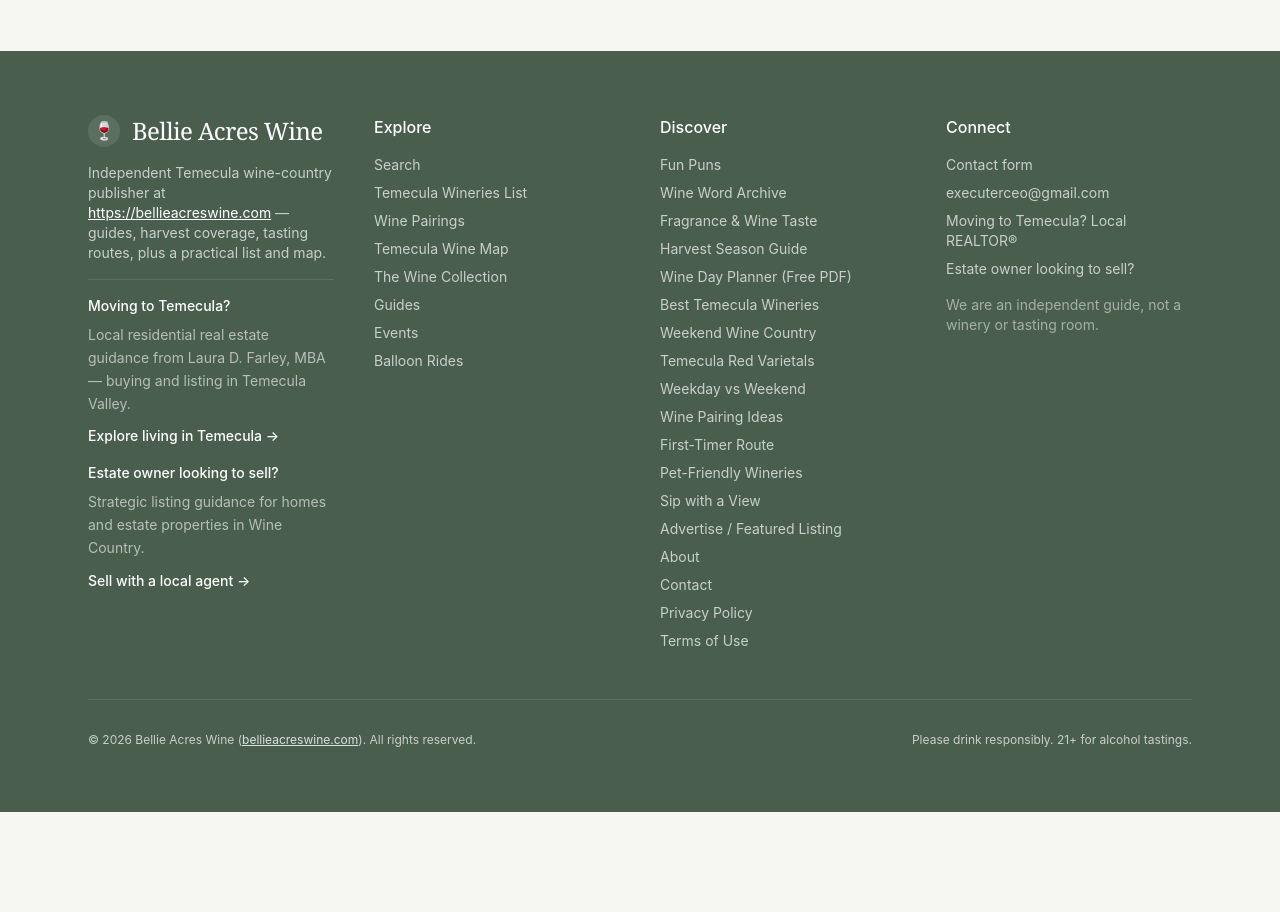
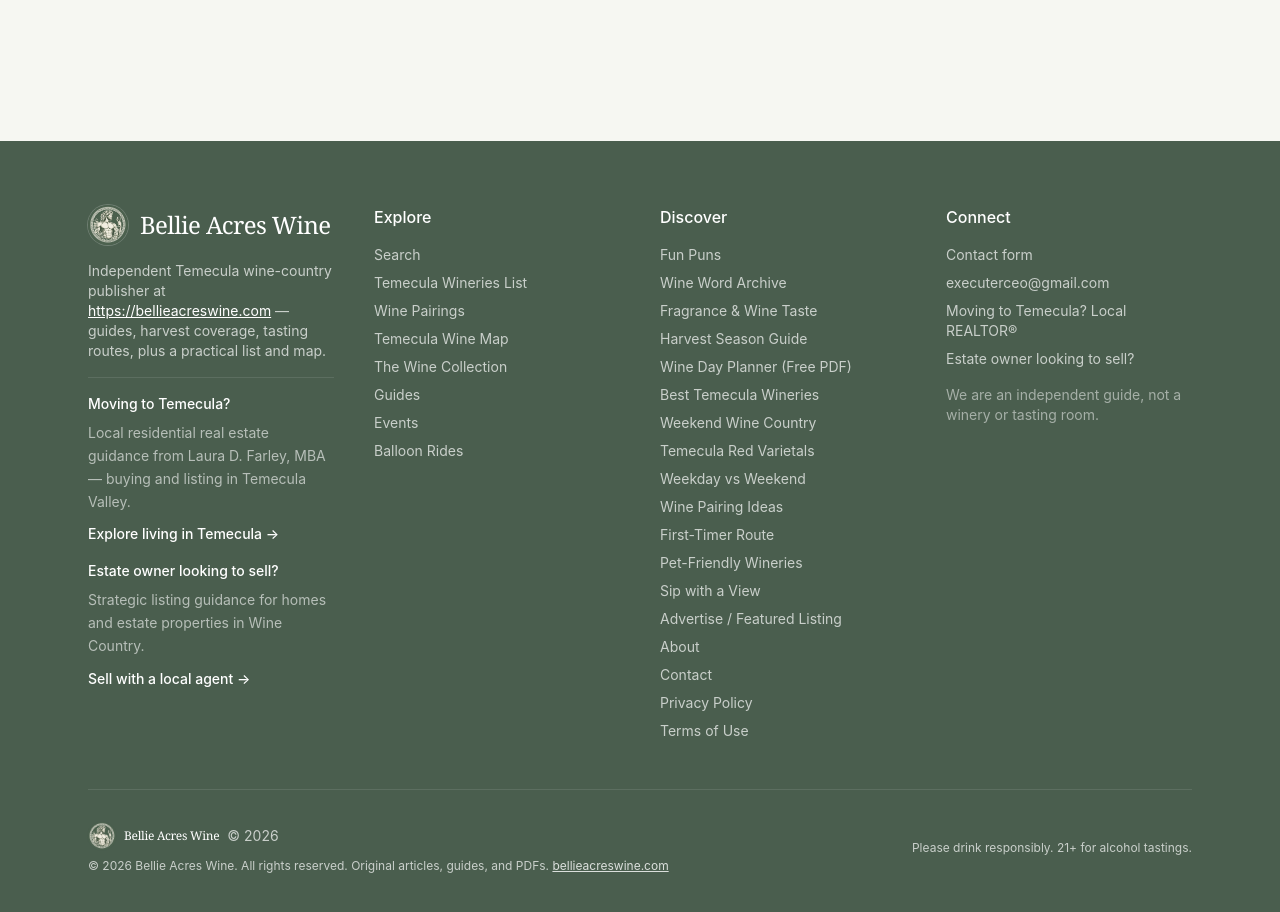
Before and after one commit to ExecuterAI/temecula, an Astro site: page /wine-day-planner in a window 1280 px wide. Shown: the part 1330-2242 px from the top of the page. Before the commit the page ends 2142 px from the top, so only its background shows below. Built offline with nearby package versions, Linux system fonts and the light colour scheme; Astro itself is replaced by a stand-in of ours.

Commit message:
Copyright notice with seal next to Bellie Acres Wine

```diff
--- /dev/null
+++ b/src/components/CopyrightMark.astro
@@ -0,0 +1,25 @@
+---
+interface Props {
+  size?: 'sm' | 'md';
+  onDark?: boolean;
+}
+const { size = 'sm', onDark = false } = Astro.props;
+const px = size === 'md' ? 'w-9 h-9' : 'w-7 h-7';
+const nameClass = onDark
+  ? 'font-serif text-white tracking-tight'
+  : 'font-serif text-[#2B322C] tracking-tight';
+const year = new Date().getFullYear();
+---
+<div class="inline-flex items-center gap-2 min-w-0">
+  <img
+    src="/images/bellie-acres-seal.jpg"
+    alt=""
+    width="1254"
+    height="1254"
+    class={`${px} rounded-full object-cover shrink-0 ring-1 ring-[#4A5E4E]/25`}
+  />
+  <span class={`${nameClass} ${size === 'md' ? 'text-xl' : 'text-base'}`}>Bellie Acres Wine</span>
+  <span class={onDark ? 'text-white/70 text-xs sm:text-sm' : 'text-stone-500 text-xs sm:text-sm'}>
+    © {year}
+  </span>
+</div>
--- a/src/components/Footer.astro
+++ b/src/components/Footer.astro
@@ -1,14 +1,19 @@
 ---
 import RelocateCta from './RelocateCta.astro';
+import CopyrightMark from './CopyrightMark.astro';
 ---
 <footer class="bg-dark-sage text-white/70 mt-20">
   <div class="max-w-6xl mx-auto px-6 py-16">
     <div class="grid md:grid-cols-4 gap-10">
       <div>
           <a href="https://bellieacreswine.com/" class="flex items-center gap-3 mb-4 text-white hover:text-white">
-            <div class="w-8 h-8 bg-white/10 rounded-2xl flex items-center justify-center">
-              <span class="text-lg">🍷</span>
-            </div>
+            <img
+              src="/images/bellie-acres-seal.jpg"
+              alt=""
+              width="1254"
+              height="1254"
+              class="w-10 h-10 rounded-full object-cover ring-1 ring-white/20"
+            />
             <span class="font-serif text-2xl text-white tracking-tight">Bellie Acres Wine</span>
           </a>
         <p class="text-sm">
@@ -79,8 +84,14 @@
       </div>
     </div>
 
-    <div class="border-t border-white/10 mt-12 pt-8 text-xs flex flex-col md:flex-row justify-between gap-4">
-      <div>© {new Date().getFullYear()} Bellie Acres Wine (<a class="text-white/80 underline hover:text-white" href="https://bellieacreswine.com/">bellieacreswine.com</a>). All rights reserved.</div>
+    <div class="border-t border-white/10 mt-12 pt-8 text-xs flex flex-col md:flex-row justify-between gap-4 items-start md:items-center">
+      <div class="space-y-2">
+        <CopyrightMark onDark size="sm" />
+        <div>
+          © {new Date().getFullYear()} Bellie Acres Wine. All rights reserved. Original articles, guides, and PDFs.
+          <a class="text-white/80 underline hover:text-white" href="https://bellieacreswine.com/">bellieacreswine.com</a>
+        </div>
+      </div>
       <div>Please drink responsibly. 21+ for alcohol tastings.</div>
     </div>
   </div>
--- a/src/pages/guides/fragrance-and-wine-taste.astro
+++ b/src/pages/guides/fragrance-and-wine-taste.astro
@@ -1,6 +1,7 @@
 ---
 import Layout from '../../layouts/Layout.astro';
 import Navbar from '../../components/Navbar.astro';
+import CopyrightMark from '../../components/CopyrightMark.astro';
 
 const jsonLd = {
   '@context': 'https://schema.org',
@@ -35,6 +36,9 @@
         <p class="mt-4 text-sm text-stone-500">
           Independent guide from <a href="/about" class="underline hover:text-stone-800">Bellie Acres Wine</a>. 21+ for alcohol tastings.
         </p>
+        <div class="mt-5">
+          <CopyrightMark size="sm" />
+        </div>
       </div>
     </header>
 
--- a/src/pages/terms.astro
+++ b/src/pages/terms.astro
@@ -10,7 +10,7 @@
   <Navbar />
   <main class="max-w-3xl mx-auto px-6 py-16 space-y-6 text-stone-700 leading-relaxed">
     <h1 class="text-5xl font-serif tracking-tight mb-2 text-stone-900">Terms of Use</h1>
-    <p class="text-stone-500 mb-10">Last updated: September 5, 2026 · https://bellieacreswine.com</p>
+    <p class="text-stone-500 mb-10">Last updated: September 26, 2026 · https://bellieacreswine.com</p>
 
     <p>
       Welcome to Bellie Acres Wine at <strong>bellieacreswine.com</strong>. By accessing or using this website, you
@@ -38,9 +38,11 @@
 
     <h2 class="text-2xl font-serif text-stone-900 mt-10 mb-3">Intellectual property</h2>
     <p>
-      Site design, original text, and branding are owned by us or used under license. You may not copy the site for
-      commercial scraping or republication without permission. Third-party marks (winery names, logos if any) belong
-      to their owners.
+      © {new Date().getFullYear()} Bellie Acres Wine. All rights reserved. Original articles, guides, photographs we
+      publish, and downloadable PDFs (including the Wine Day Planner) are owned by Bellie Acres Wine. You may not copy,
+      scrape, or republish that original content for commercial use without permission. Fair-use quotation with credit
+      and a link to bellieacreswine.com is welcome. Third-party marks (winery names, logos if any) belong to their
+      owners. The Bellie Acres Wine seal and name are our brand marks.
     </p>
 
     <h2 class="text-2xl font-serif text-stone-900 mt-10 mb-3">User conduct</h2>
--- a/src/pages/wine-day-planner/index.astro
+++ b/src/pages/wine-day-planner/index.astro
@@ -1,6 +1,7 @@
 ---
 import Layout from '../../layouts/Layout.astro';
 import Navbar from '../../components/Navbar.astro';
+import CopyrightMark from '../../components/CopyrightMark.astro';
 import planner from '../../data/wine-day-planner.json';
 
 const pdfUrl = planner.pdf_path;
@@ -62,6 +63,12 @@
         <p class="text-xs text-stone-500">
           Tips open Stripe checkout where you choose the amount (minimum $1). Goes to the Bellie Acres Wine Stripe account.
         </p>
+        <div class="pt-2">
+          <CopyrightMark size="sm" />
+          <p class="text-xs text-stone-500 mt-2">
+            © {new Date().getFullYear()} Bellie Acres Wine. All rights reserved. This PDF is original; do not republish without permission.
+          </p>
+        </div>
       </div>
 
       <ul class="grid sm:grid-cols-2 gap-3 text-stone-700 text-sm mt-10 pt-8 border-t border-stone-100">
```
